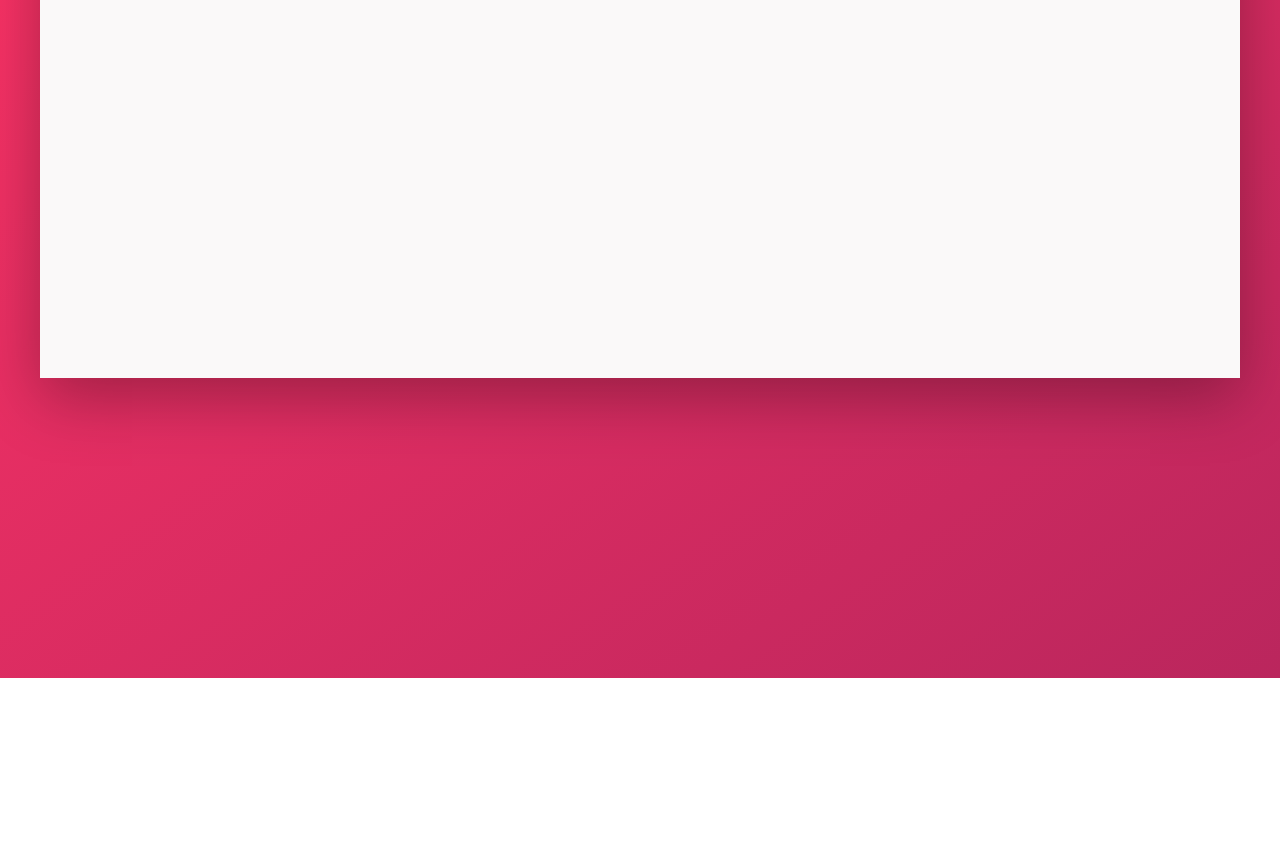
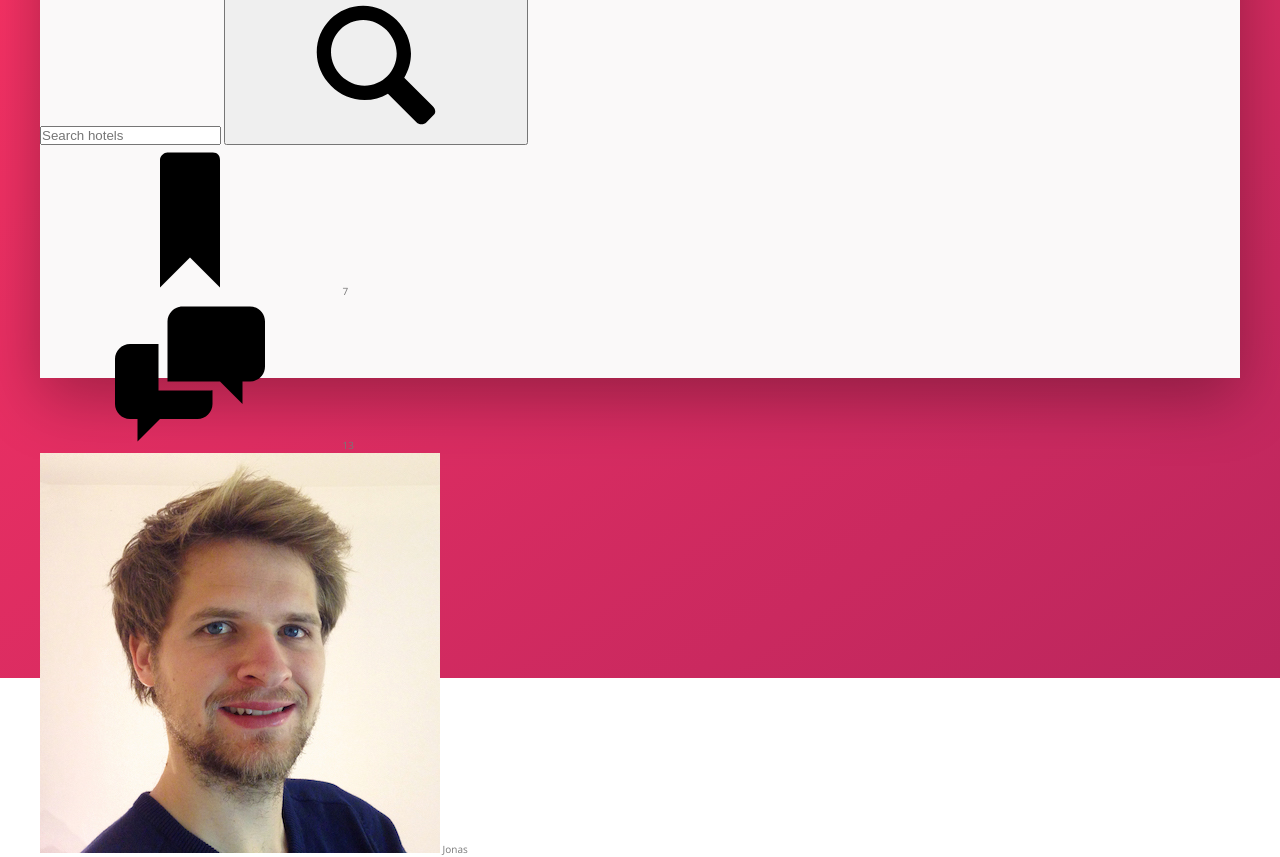
Before and after one commit to AllyssonAlas/trillo, a website: page index.html in a window 1280 px wide. Shown: the part 202-1059 px from the top of the page. Before the commit the page ends 880 px from the top, so only its background shows below. Drawn offline with nearby package versions, Linux system fonts and the light colour scheme.

Commit message:
adding the header html content

```diff
--- a/index.html
+++ b/index.html
@@ -13,7 +13,34 @@
   <body>
     <div class="container">
       <header class="header">
-        Header part
+        <img src="img/logo.png" alt="Trillo logo" class="logo" />
+        <form action="#" class="search">
+          <input type="text" class="search__input" placeholder="Search hotels" />
+          <button class="search__button">
+            <svg class="search__icon">
+              <use xlink:href="img/sprite.svg#icon-magnifying-glass"></use>
+            </svg>
+          </button>
+        </form>
+
+        <nav class="user-nav">
+          <div class="user-nav__icon-box">
+            <svg class="user-nav__icon">
+              <use xlink:href="img/sprite.svg#icon-bookmark"></use>
+            </svg>
+            <span class="user-nav__notification">7</span>
+          </div>
+          <div class="user-nav__icon-box">
+            <svg class="user-nav__icon">
+              <use xlink:href="img/sprite.svg#icon-chat"></use>
+            </svg>
+            <span class="user-nav__notification">13</span>
+          </div>
+          <div class="user-nav__user">
+            <img src="img/user.jpg" alt="User photo" class="user-nav__user-photo" />
+            <span class="user-nav__user-name">Jonas</span>
+          </div>
+        </nav>
       </header>
       <div class="content">
         <nav class="sidebar">
```
